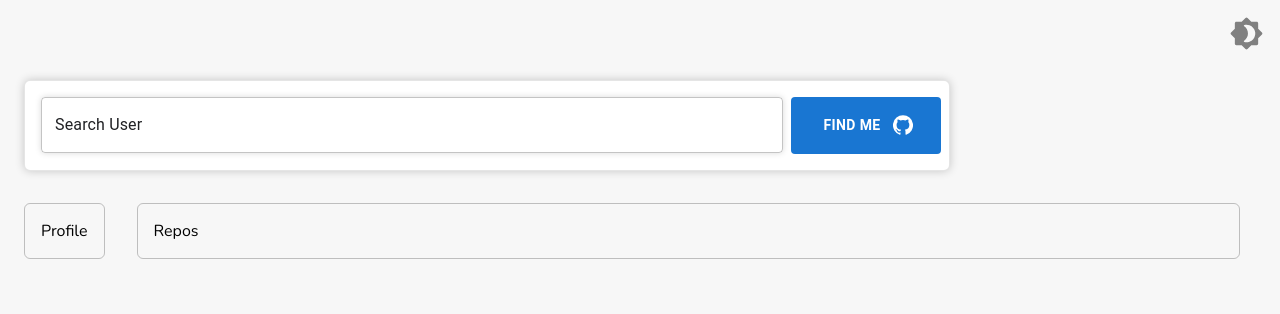
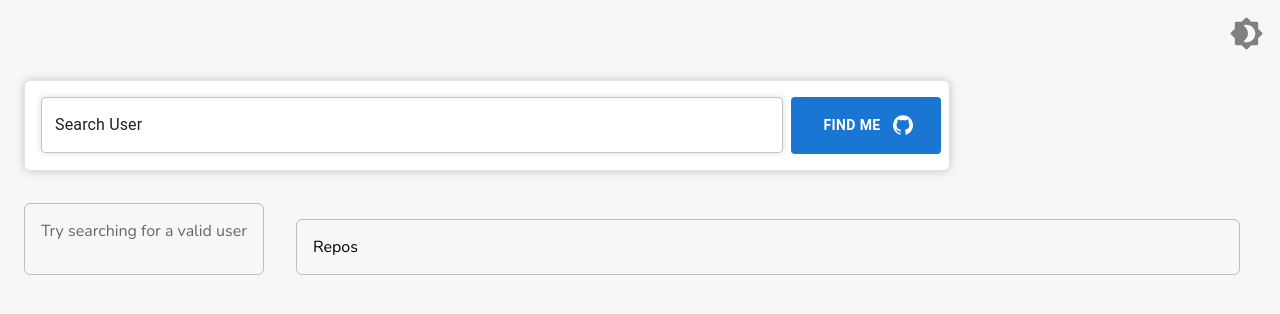
Before and after one commit to DemonDaddy22/all-about-reactJS, a React (Create React App) app: page /#/github-profile-viewer in a window 1280 px wide. Shown: the top 314 px of the page. Built offline with nearby package versions, Linux system fonts and the light colour scheme; no server answers.

Commit message:
add profile API call in profile component

```diff
--- a/src/components/GitHubProfileViewer/components/Profile/index.js
+++ b/src/components/GitHubProfileViewer/components/Profile/index.js
@@ -1,13 +1,42 @@
 import React from 'react';
+import { GITHUB_API_BASE } from '../../../../resources/constants';
+import { handleError } from '../../../../utils';
 
 import classes from './styles.module.css';
 
 export default class Profile extends React.Component {
 
+    state = {
+        profileData: null,
+        loader: false
+    }
+
+    componentDidMount = () => this.props.searchUser && this.fetchUserData(this.props.username);
+
+    componentDidUpdate = prevProps => {
+        console.table(prevProps);
+        console.log('--------------------------------------------------');
+        console.table(this.props);
+        if (prevProps.searchUser !== this.props.searchUser && this.props.searchUser) this.fetchUserData(this.props.username);
+    }
+
+    fetchUserData = username => this.setState({ loader: true }, () => fetch(GITHUB_API_BASE + `/users/${username}`)
+        .then(handleError)
+        .then(res => res.json())
+        .then(data => this.setState({ loader: false, profileData: data }, () => {
+            console.table(data);
+            this.props.clearUsername();
+        }))
+        .catch(error => this.setState({ loader: false, profileData: null }, () => console.log(error))));
+
     render = () => {
 
         return <div className={classes.profileContainer}>
-            Profile
+            {this.state.loader ?
+                <div className={classes.loader}>Loading...</div>
+                : !this.state.profileData ?
+                    <div className={classes.noData}>Try searching for a valid user</div>
+                    : <div className={classes.profileContent}>{this.state.profileData.login}</div>}
         </div>;
     }
 }
--- a/src/components/GitHubProfileViewer/components/Profile/styles.module.css
+++ b/src/components/GitHubProfileViewer/components/Profile/styles.module.css
@@ -0,0 +1,12 @@
+.profileContainer {
+    position: relative;
+}
+
+.loader {
+    composes: center from global;
+}
+
+.noData {
+    color: var(--text-obscure);
+    composes: center from global;
+}
--- a/src/components/GitHubProfileViewer/index.js
+++ b/src/components/GitHubProfileViewer/index.js
@@ -10,6 +10,7 @@ import GitHubIcon from '@material-ui/icons/GitHub';
 import { isEmptyString } from '../../utils';
 import Profile from './components/Profile';
 import Repos from './components/Repos';
+import SnackBar from '../../ui-components/SnackBar';
 
 export default class GitHubProfileViewer extends React.Component {
 
@@ -20,9 +21,9 @@ export default class GitHubProfileViewer extends React.Component {
     }
 
     componentDidMount = () => {
-        const user = 'DemonDaddy22';
-        this.fetchUserData(user);
-        this.fetchReposData(user);
+        // const user = 'DemonDaddy22';
+        // this.fetchUserData(user);
+        // this.fetchReposData(user);
         window.addEventListener('keydown', this.handleKeyDown);
     }
 
@@ -55,9 +56,11 @@ export default class GitHubProfileViewer extends React.Component {
     }
 
     clearUsername = () => {
-        this.setState({ username: '' });
+        this.setState({ username: '', searchUser: false });
         document.querySelector('#search-user').focus();
     }
+
+    handleSnackClose = () => this.setState({ snack: { ...this.state.snack, open: false } });
 
     render = () => {
 
@@ -72,13 +75,14 @@ export default class GitHubProfileViewer extends React.Component {
                 </div>
                 <div className={classes.contentContainer}>
                     <div className={classes.profileWrapper}>
-                        <Profile />
+                        <Profile username={this.state.username} searchUser={this.state.searchUser} clearUsername={this.clearUsername} />
                     </div>
                     <div className={classes.reposWrapper}>
                         <Repos />
                     </div>
                 </div>
             </div>
+            {this.state?.snack?.message && <SnackBar message={this.state.snack.message} severity={this.state.snack.severity} handleClose={this.handleSnackClose} open={this.state.snack.open} />}
         </Page>;
     }
 }
--- a/src/components/GitHubProfileViewer/styles.module.css
+++ b/src/components/GitHubProfileViewer/styles.module.css
@@ -53,7 +53,7 @@
     display: flex;
     flex-direction: column;
     width: 85%;
-    margin-top: 2rem;
+    margin: 2rem auto 0;
 }
 
 .profileWrapper, .reposWrapper {
@@ -65,6 +65,7 @@
 
 .reposWrapper {
     flex: 1;
+    margin-top: 1rem;
 }
 
 @media (min-width: 768px) {
--- a/src/index.css
+++ b/src/index.css
@@ -71,6 +71,13 @@ code {
     font-family: source-code-pro, Menlo, Monaco, Consolas, 'Courier New', monospace;
 }
 
+center {
+    position: absolute;
+    top: 50%;
+    left: 50%;
+    transform: translate(-50%, -50%);
+}
+
 .animateFadeUp {
     position: relative;
     top: 0px;
--- a/src/utils/index.js
+++ b/src/utils/index.js
@@ -19,6 +19,11 @@ export const getPathValue = (obj, accumulatedPath, defaultValue) => {
     }
     return tempObj === null ? defaultValue : tempObj;
 };
+
+export const handleError = response => {
+    if (!response.ok) throw Error(response.statusText);
+    return response;
+}
 
 export const getColours = count => {
     let colours = [], i = 0;
```
